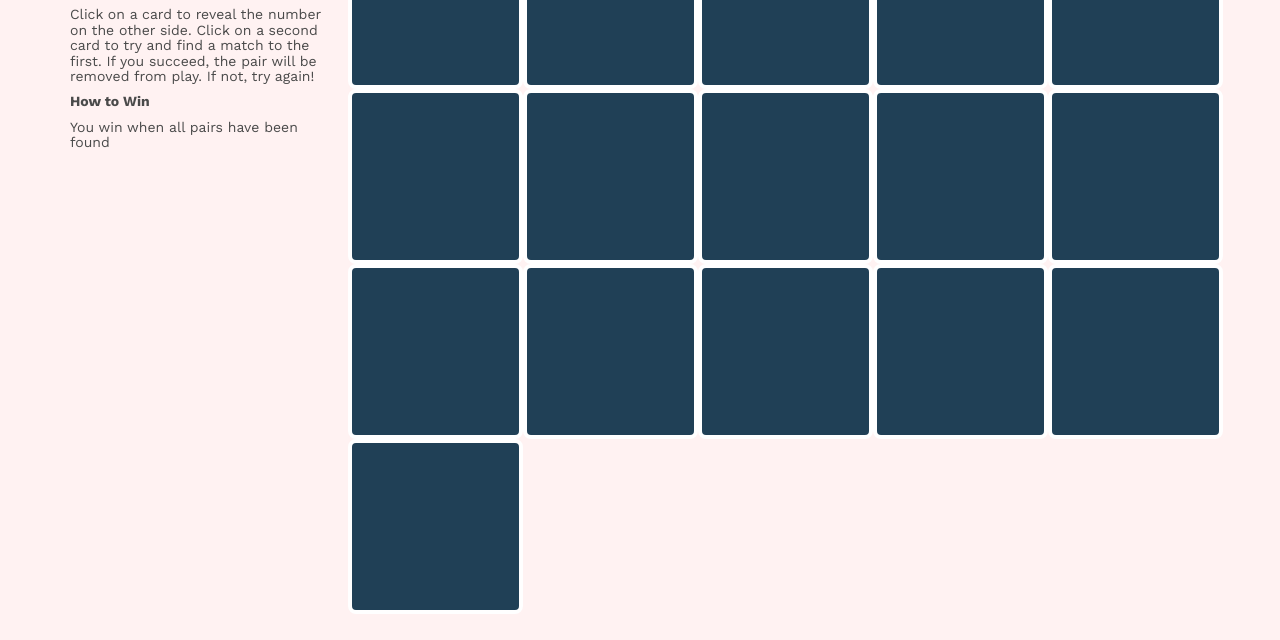
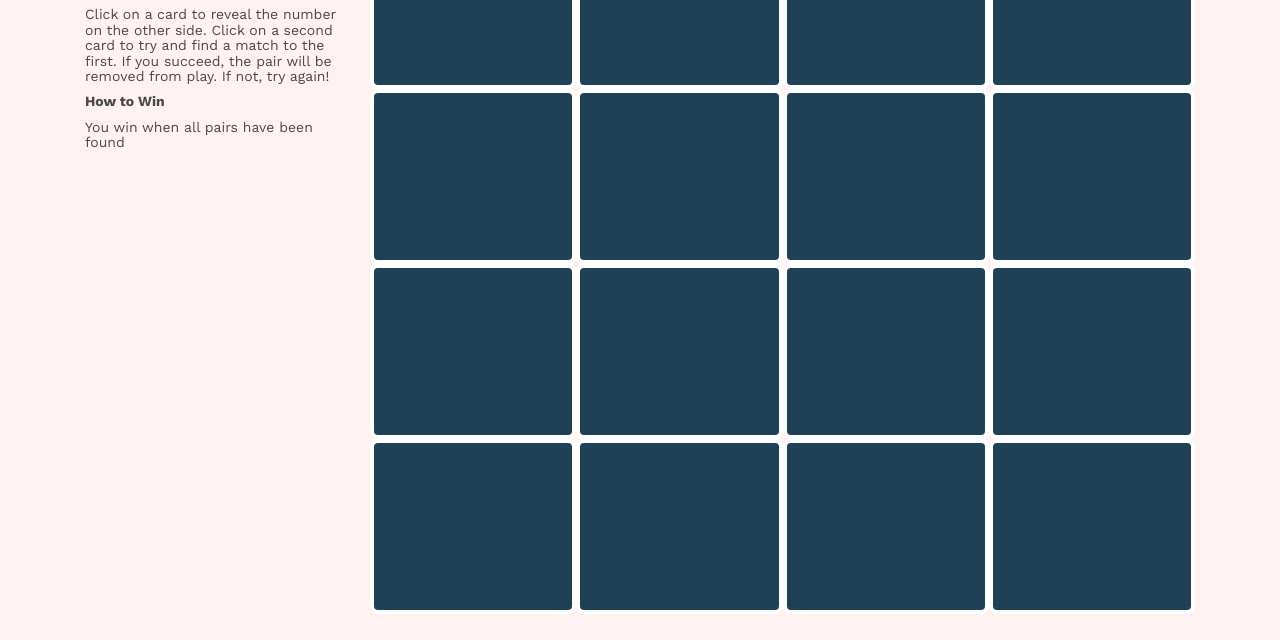
Before and after one commit to ChurchChill/matchgame, a plain HTML site: page project/index.html in a window 1280 px wide. Shown: the part 160-800 px from the top of the page. Drawn offline with nearby package versions, Linux system fonts and the light colour scheme.

Commit message:
fixed HTML and CSS

```diff
--- a/project/resources/css/style.css
+++ b/project/resources/css/style.css
@@ -18,13 +18,19 @@ body {
   color: rgb(74, 74, 74);
 }
 
+.row {
+  display: flex;
+  flex-wrap: wrap;
+  margin-left: 0;
+  margin-right: 0
+}
 
 
 .card {
   display: flex;
   background-color: rgb(32, 64, 86);
   height: 12.5rem;
-  width: 12.5rem;
+
   border: 4px solid #ffffff;
   border-radius: 8px;
   font-weight: 900;
```
